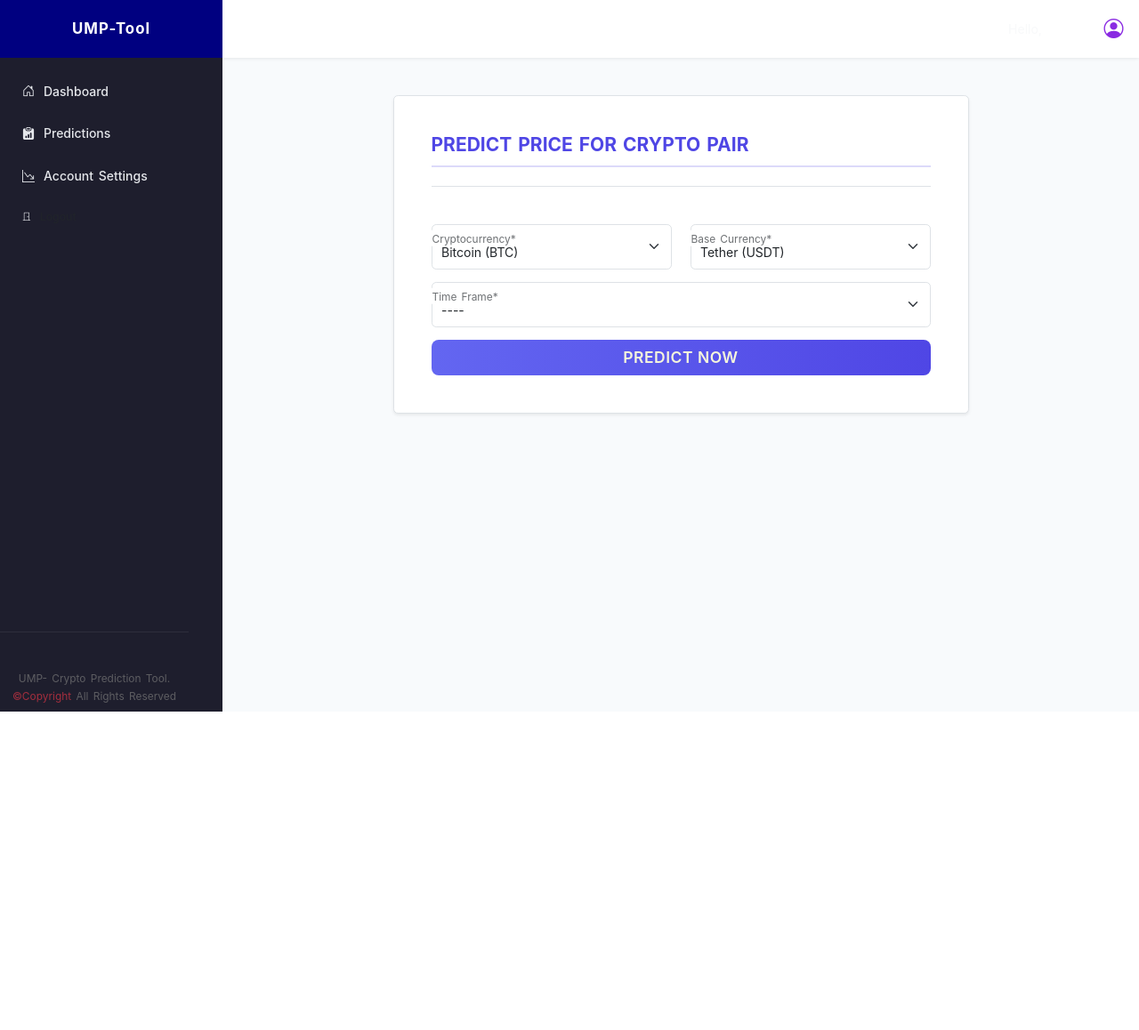
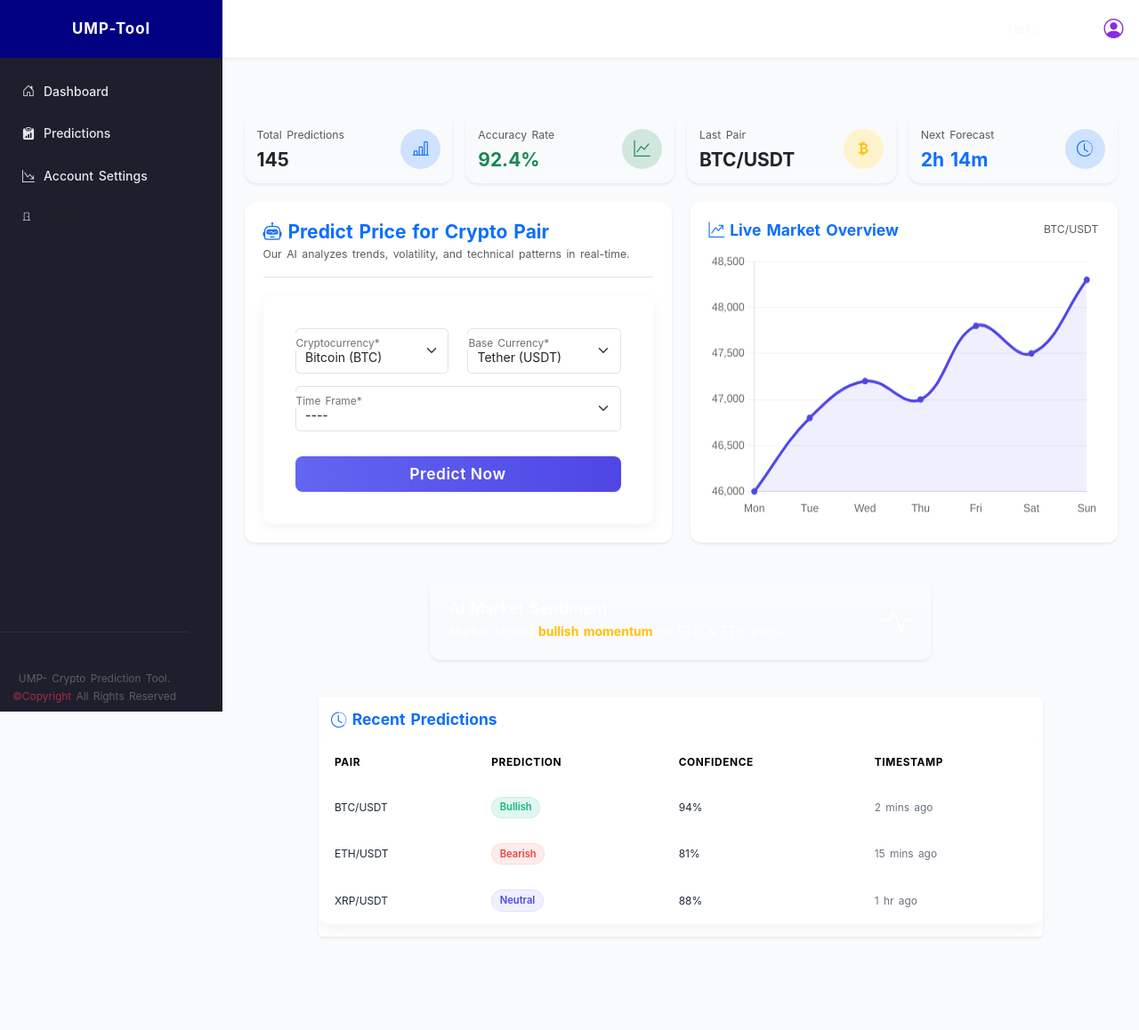
Before and after one commit to ndmichael/ump-crypto-predictor, a Django app: page /user/dashboard/ in a window 1280 px wide. Shown: the whole page at 89% size. Before the commit the page ends 800 px from the top, so only its background shows below. Run offline with Django 5.2, Linux system fonts and the light colour scheme; the visitor is signed in with stand-in values (Sample User, id 1); some libraries are stand-ins or nearby versions.

Commit message:
dashboard recoded and updated

```diff
--- a/users/templates/users/user_dashboard.html
+++ b/users/templates/users/user_dashboard.html
@@ -3,41 +3,198 @@
 {% load crispy_forms_tags %}
 
 {% block content %}
-<section class="container">
-    <div class="row">
-        <article class="col-12 col-md-8 mx-auto">
-            <form action="" method="post" id="crypto-form" class="p-5 bg-white border shadow-sm rounded-2">
-                <header class="pb-3 mb-5 border-bottom">
-                    <h4>PREDICT PRICE FOR CRYPTO PAIR </h4>
-                </header>
-                {% crispy crypto_form %}
-                <button class="btn btn-custom btn-lg col-12 px-2 text-light" type="submit" id="submit-btn">
-                    <span
-                        id="button-text"
-                        style="color: beige;"
-                    >
-                        PREDICT NOW
-                    </span>
+<div class="container-fluid py-4">
 
-                    <div
-                        id="loader"
-                        class="spinner-grow text-primary large"
-                        role="status"
-                        style="display: none; font-size:xx-large"
-                    ></div>
+  <!-- DASHBOARD STATS -->
+  <section class="row g-3 mb-4">
+    <div class="col-md-3 col-6">
+      <div class="card shadow-sm border-0 p-3 stat-card">
+        <div class="d-flex align-items-center justify-content-between">
+          <div>
+            <p class="text-muted mb-1 small">Total Predictions</p>
+            <h4 class="fw-bold mb-0">145</h4>
+          </div>
+          <div class="stat-icon bg-primary-subtle text-primary">
+            <i class="bi bi-bar-chart-line"></i>
+          </div>
+        </div>
+      </div>
+    </div>
+    <div class="col-md-3 col-6">
+      <div class="card shadow-sm border-0 p-3 stat-card">
+        <div class="d-flex align-items-center justify-content-between">
+          <div>
+            <p class="text-muted mb-1 small">Accuracy Rate</p>
+            <h4 class="fw-bold mb-0 text-success">92.4%</h4>
+          </div>
+          <div class="stat-icon bg-success-subtle text-success">
+            <i class="bi bi-graph-up"></i>
+          </div>
+        </div>
+      </div>
+    </div>
+    <div class="col-md-3 col-6">
+      <div class="card shadow-sm border-0 p-3 stat-card">
+        <div class="d-flex align-items-center justify-content-between">
+          <div>
+            <p class="text-muted mb-1 small">Last Pair</p>
+            <h4 class="fw-bold mb-0">BTC/USDT</h4>
+          </div>
+          <div class="stat-icon bg-warning-subtle text-warning">
+            <i class="bi bi-currency-bitcoin"></i>
+          </div>
+        </div>
+      </div>
+    </div>
+    <div class="col-md-3 col-6">
+      <div class="card shadow-sm border-0 p-3 stat-card">
+        <div class="d-flex align-items-center justify-content-between">
+          <div>
+            <p class="text-muted mb-1 small">Next Forecast</p>
+            <h4 class="fw-bold mb-0 text-primary">2h 14m</h4>
+          </div>
+          <div class="stat-icon bg-primary-subtle text-primary">
+            <i class="bi bi-clock-history"></i>
+          </div>
+        </div>
+      </div>
+    </div>
+  </section>
 
-                </button>
-                <div
-                    id="processing-text"
-                    style="display: none; margin-top: 10px;"
-                    class="text-center"
-                >
-                    <i class="bi bi-robot text-success"></i>
-                    <span class="ps-3">AI analyzing your pairs.....</span>
-                </div>
-            </form>
-        </article>
+  <!-- PREDICTION FORM + CHART -->
+  <section class="row g-4 align-items-stretch mb-5">
+    <!-- FORM -->
+    <div class="col-lg-6">
+      <div class="card border-0 shadow-sm p-4 h-100">
+        <header class="pb-3 mb-4 border-bottom">
+          <h4 class="fw-bold text-primary mb-0">
+            <i class="bi bi-robot"></i> Predict Price for Crypto Pair
+          </h4>
+          <small class="text-muted">Our AI analyzes trends, volatility, and technical patterns in real-time.</small>
+        </header>
+
+        <form action="" method="post" id="crypto-form">
+          {% csrf_token %}
+          {% crispy crypto_form %}
+
+          <button class="btn btn-custom btn-lg w-100 mt-3" type="submit" id="submit-btn">
+            <span id="button-text">Predict Now</span>
+            <div id="loader" class="spinner-grow text-light" role="status" style="display:none; width:1.5rem; height:1.5rem;"></div>
+          </button>
+
+          <div id="processing-text" class="text-center mt-3 text-muted" style="display:none;">
+            <i class="bi bi-cpu"></i> AI analyzing your pairs...
+          </div>
+        </form>
+      </div>
     </div>
-</section>
 
+    <!-- CHART -->
+    <div class="col-lg-6">
+      <div class="card chart-card border-0 shadow-sm p-4 h-100">
+        <div class="d-flex justify-content-between align-items-center mb-3">
+          <h5 class="fw-bold text-primary mb-0">
+            <i class="bi bi-graph-up-arrow"></i> Live Market Overview
+          </h5>
+          <span class="text-muted small">BTC/USDT</span>
+        </div>
+        <canvas id="cryptoChart" height="280"></canvas>
+      </div>
+    </div>
+  </section>
+
+  <!-- AI INSIGHT -->
+  <section class="row mb-5">
+    <div class="col-lg-7 mx-auto">
+      <div class="card border-0 shadow-sm p-4 bg-gradient"
+           style="background: linear-gradient(90deg, #4F46E5, #6366F1); color: white;">
+        <div class="d-flex align-items-center justify-content-between">
+          <div>
+            <h5 class="fw-bold mb-1">AI Market Sentiment</h5>
+            <p class="mb-0">Market shows <strong class="text-warning">bullish momentum</strong> on BTC & ETH pairs.</p>
+          </div>
+          <i class="bi bi-activity display-6"></i>
+        </div>
+      </div>
+    </div>
+  </section>
+
+  <!-- RECENT PREDICTIONS -->
+  <section class="row mb-5">
+    <div class="col-lg-10 mx-auto">
+      <div class="card border-0 shadow-sm">
+        <div class="card-header bg-white border-0 py-3">
+          <h5 class="fw-bold text-primary mb-0"><i class="bi bi-clock-history"></i> Recent Predictions</h5>
+        </div>
+        <div class="table-responsive">
+            <table class="table align-middle">
+                <thead>
+                <tr>
+                    <th>Pair</th>
+                    <th>Prediction</th>
+                    <th>Confidence</th>
+                    <th>Timestamp</th>
+                </tr>
+                </thead>
+                <tbody>
+                <tr>
+                    <td>BTC/USDT</td>
+                    <td><span class="badge badge-success">Bullish</span></td>
+                    <td>94%</td>
+                    <td><span class="small-muted">2 mins ago</span></td>
+                </tr>
+                <tr>
+                    <td>ETH/USDT</td>
+                    <td><span class="badge badge-danger">Bearish</span></td>
+                    <td>81%</td>
+                    <td><span class="small-muted">15 mins ago</span></td>
+                </tr>
+                <tr>
+                    <td>XRP/USDT</td>
+                    <td><span class="badge badge-info">Neutral</span></td>
+                    <td>88%</td>
+                    <td><span class="small-muted">1 hr ago</span></td>
+                </tr>
+                </tbody>
+            </table>
+            </div>
+
+      </div>
+    </div>
+  </section>
+
+</div>
+
+<!-- Chart.js -->
+<script src="https://cdn.jsdelivr.net/npm/chart.js"></script>
+<script>
+  const ctx = document.getElementById('cryptoChart').getContext('2d');
+  const cryptoChart = new Chart(ctx, {
+    type: 'line',
+    data: {
+      labels: ['Mon', 'Tue', 'Wed', 'Thu', 'Fri', 'Sat', 'Sun'],
+      datasets: [{
+        label: 'BTC/USDT Price',
+        data: [46000, 46800, 47200, 47000, 47800, 47500, 48300],
+        borderColor: '#4F46E5',
+        backgroundColor: 'rgba(99, 102, 241, 0.1)',
+        fill: true,
+        tension: 0.4,
+        pointRadius: 3,
+        pointBackgroundColor: '#4F46E5',
+      }]
+    },
+    options: {
+      responsive: true,
+      plugins: {
+        legend: { display: false },
+        tooltip: { mode: 'index', intersect: false },
+      },
+      scales: {
+        x: { grid: { display: false } },
+        y: { grid: { color: 'rgba(0,0,0,0.05)' } }
+      }
+    }
+  });
+</script>
 {% endblock %}
```
